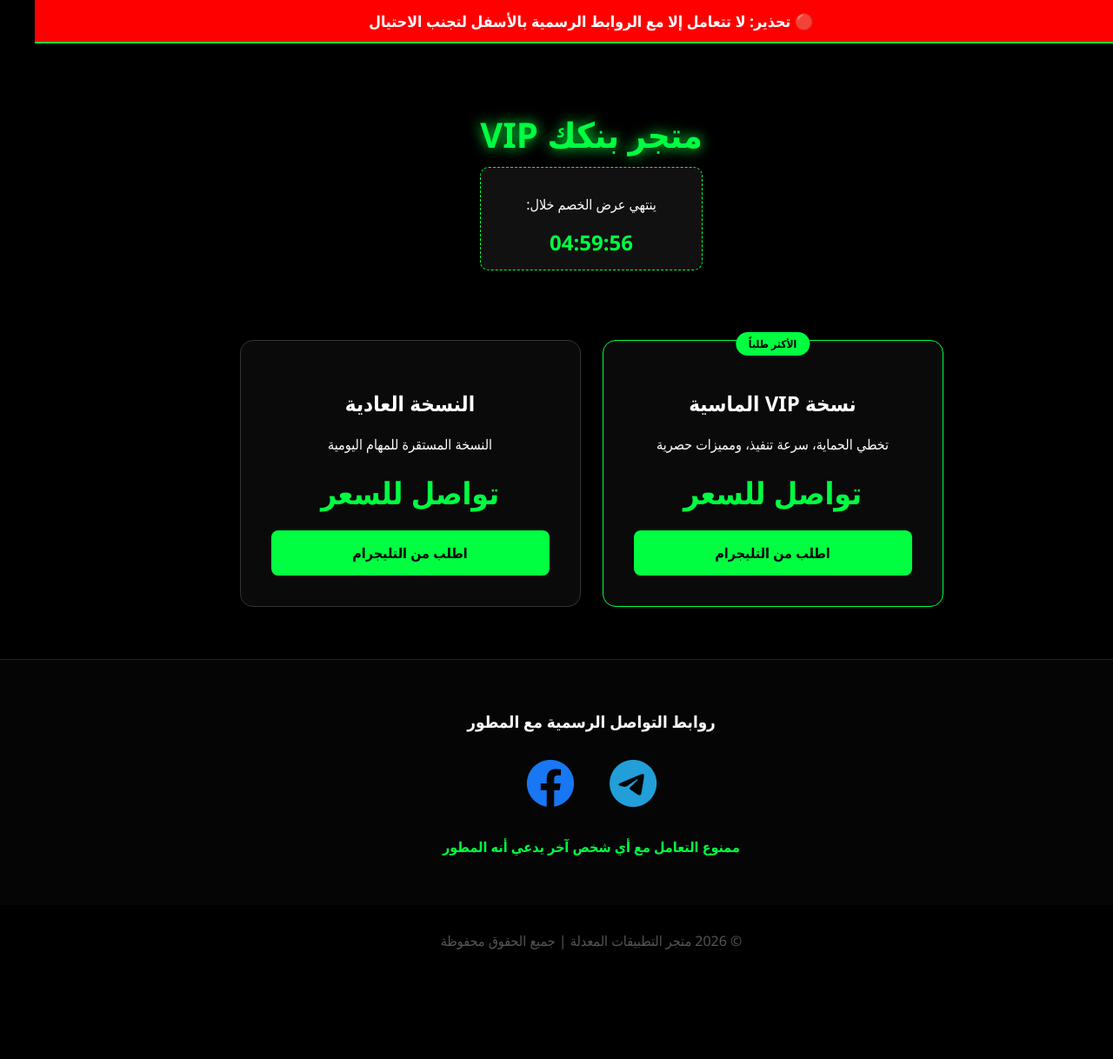
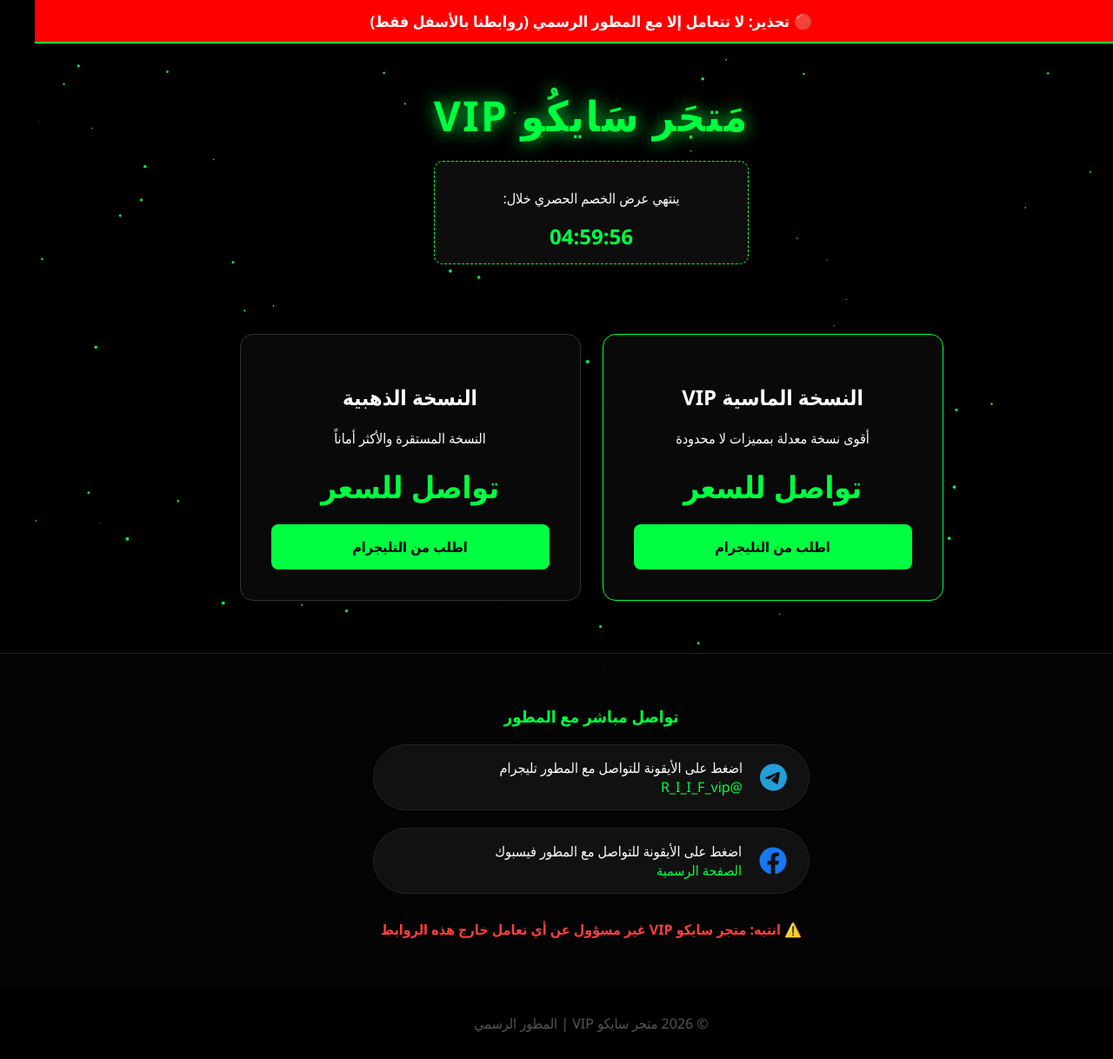
Before and after one commit to khaldhsam179-cell/-, a plain HTML site: page index.html in a window 1280 px wide. Shown: the top 1218 px of the page at 87% size. Before the commit the page ends 1123 px from the top, so only its background shows below. Drawn offline with Linux system fonts and the light colour scheme.

Commit message:
Update title and styling in index.html

```diff
--- a/index.html
+++ b/index.html
@@ -3,13 +3,13 @@
 <head>
     <meta charset="UTF-8">
     <meta name="viewport" content="width=device-width, initial-scale=1.0">
-    <title>متجر بنكك المعدل | المطور الرسمي</title>
+    <title>متجر سايكو VIP | المطور الرسمي</title>
     <link rel="stylesheet" href="https://cdnjs.cloudflare.com/ajax/libs/font-awesome/6.0.0/css/all.min.css">
     <style>
         :root {
             --neon-green: #00ff41;
             --dark-bg: #000000;
-            --card-bg: #0a0a0a;
+            --card-bg: rgba(10, 10, 10, 0.9);
         }
 
         body {
@@ -21,6 +21,17 @@
             display: flex;
             flex-direction: column;
             align-items: center;
+            overflow-x: hidden;
+        }
+
+        /* خلفية النجوم المتحركة */
+        #canvas {
+            position: fixed;
+            top: 0;
+            left: 0;
+            width: 100%;
+            height: 100%;
+            z-index: -1;
         }
 
         .warning-bar {
@@ -44,18 +55,18 @@
 
         header h1 {
             color: var(--neon-green);
-            font-size: 2.5rem;
-            text-shadow: 0 0 15px var(--neon-green);
-            margin-bottom: 10px;
+            font-size: 3rem;
+            text-shadow: 0 0 20px var(--neon-green);
+            margin: 0;
+            letter-spacing: 2px;
         }
 
-        /* مؤقت العرض */
         .countdown-container {
-            background: #111;
+            background: rgba(17, 17, 17, 0.8);
             border: 1px dashed var(--neon-green);
             padding: 15px;
             border-radius: 10px;
-            margin-bottom: 30px;
+            margin-top: 20px;
         }
 
         #timer {
@@ -71,6 +82,7 @@
             gap: 25px;
             max-width: 1100px;
             width: 90%;
+            margin-top: 30px;
         }
 
         .card {
@@ -81,12 +93,12 @@
             width: 320px;
             text-align: center;
             transition: 0.4s;
-            position: relative;
+            backdrop-filter: blur(5px);
         }
 
         .card:hover {
             border-color: var(--neon-green);
-            box-shadow: 0 0 25px rgba(0, 255, 65, 0.3);
+            box-shadow: 0 0 30px rgba(0, 255, 65, 0.4);
             transform: translateY(-10px);
         }
 
@@ -109,89 +121,116 @@
             transition: 0.3s;
         }
 
-        .btn:hover {
-            background-color: white;
-            box-shadow: 0 0 15px white;
-        }
-
         .social-section {
             margin-top: 60px;
             text-align: center;
-            background: #050505;
+            background: rgba(5, 5, 5, 0.9);
             padding: 40px;
             width: 100%;
             border-top: 1px solid #222;
         }
 
-        .social-icons {
+        .contact-box {
             display: flex;
-            justify-content: center;
-            gap: 40px;
+            flex-direction: column;
+            align-items: center;
+            gap: 20px;
             margin-top: 20px;
         }
 
-        .icon-link {
-            font-size: 3.5rem;
+        .contact-item {
+            display: flex;
+            align-items: center;
+            background: #111;
+            padding: 15px 25px;
+            border-radius: 50px;
+            text-decoration: none;
+            color: white;
+            width: 100%;
+            max-width: 450px;
+            border: 1px solid #222;
             transition: 0.3s;
         }
 
+        .contact-item:hover {
+            border-color: var(--neon-green);
+            background: #001a05;
+        }
+
+        .contact-item i { font-size: 2rem; margin-left: 20px; }
+
+        .contact-text { text-align: right; font-size: 1rem; }
+
         .fa-telegram { color: #229ED9; }
         .fa-facebook { color: #1877F2; }
-
-        .icon-link:hover { transform: scale(1.2); }
 
         footer { padding: 30px; color: #555; }
     </style>
 </head>
 <body>
 
+    <canvas id="canvas"></canvas>
+
     <div class="warning-bar">
-        🔴 تحذير: لا تتعامل إلا مع الروابط الرسمية بالأسفل لتجنب الاحتيال
+        🔴 تحذير: لا تتعامل إلا مع المطور الرسمي (روابطنا بالأسفل فقط)
     </div>
 
     <header>
-        <h1>متجر بنكك VIP</h1>
+        <h1>مَتجَر سَايكُو VIP</h1>
         <div class="countdown-container">
-            <p>ينتهي عرض الخصم خلال:</p>
+            <p>ينتهي عرض الخصم الحصري خلال:</p>
             <div id="timer">05:00:00</div>
         </div>
     </header>
 
     <div class="container">
         <div class="card" style="border-color: var(--neon-green);">
-            <div style="position:absolute; top:-10px; left:50%; transform:translateX(-50%); background:var(--neon-green); color:black; padding:5px 15px; font-size:12px; font-weight:bold; border-radius:20px;">الأكثر طلباً</div>
-            <h2>نسخة VIP الماسية</h2>
-            <p>تخطي الحماية، سرعة تنفيذ، ومميزات حصرية</p>
+            <h2>النسخة الماسية VIP</h2>
+            <p>أقوى نسخة معدلة بمميزات لا محدودة</p>
             <span class="price">تواصل للسعر</span>
             <a href="https://T.me/R_I_I_F_vip" class="btn">اطلب من التليجرام</a>
         </div>
 
         <div class="card">
-            <h2>النسخة العادية</h2>
-            <p>النسخة المستقرة للمهام اليومية</p>
+            <h2>النسخة الذهبية</h2>
+            <p>النسخة المستقرة والأكثر أماناً</p>
             <span class="price">تواصل للسعر</span>
             <a href="https://T.me/R_I_I_F_vip" class="btn">اطلب من التليجرام</a>
         </div>
     </div>
 
     <div class="social-section">
-        <h3>روابط التواصل الرسمية مع المطور</h3>
-        <div class="social-icons">
-            <a href="https://T.me/R_I_I_F_vip" class="icon-link" title="تليجرام"><i class="fab fa-telegram"></i></a>
-            <a href="https://www.facebook.com/profile.php?id=61562677576193" class="icon-link" title="فيسبوك"><i class="fab fa-facebook"></i></a>
+        <h3 style="color: var(--neon-green);">تواصل مباشر مع المطور</h3>
+        <div class="contact-box">
+
+            <a href="https://T.me/R_I_I_F_vip" class="contact-item">
+                <i class="fab fa-telegram"></i>
+                <div class="contact-text">
+                    اضغط على الأيقونة للتواصل مع المطور تليجرام
+                    <span style="display:block; color:var(--neon-green);">@R_I_I_F_vip</span>
+                </div>
+            </a>
+
+            <a href="https://www.facebook.com/profile.php?id=61562677576193" class="contact-item">
+                <i class="fab fa-facebook"></i>
+                <div class="contact-text">
+                    اضغط على الأيقونة للتواصل مع المطور فيسبوك
+                    <span style="display:block; color:var(--neon-green);">الصفحة الرسمية</span>
+                </div>
+            </a>
+
         </div>
-        <p style="margin-top: 25px; color: var(--neon-green); font-weight: bold;">ممنوع التعامل مع أي شخص آخر يدعي أنه المطور</p>
+        <p style="margin-top: 30px; color: #ff3e3e; font-weight: bold;">⚠️ انتبه: متجر سايكو VIP غير مسؤول عن أي تعامل خارج هذه الروابط</p>
     </div>
 
     <footer>
-        &copy; 2026 متجر التطبيقات المعدلة | جميع الحقوق محفوظة
+        &copy; 2026 متجر سايكو VIP | المطور الرسمي
     </footer>
 
     <script>
-        // كود مؤقت العد التنازلي البسيط
-        let time = 18000; // 5 ساعات بالثواني
+        // كود مؤقت العد التنازلي
+        let time = 18000;
         const timerElement = document.getElementById('timer');
-
         setInterval(() => {
             let hours = Math.floor(time / 3600);
             let minutes = Math.floor((time % 3600) / 60);
@@ -199,7 +238,27 @@
             timerElement.innerHTML = `${hours < 10 ? '0' : ''}${hours}:${minutes < 10 ? '0' : ''}${minutes}:${seconds < 10 ? '0' : ''}${seconds}`;
             if (time > 0) time--;
         }, 1000);
+
+        // كود خلفية النجوم (Matrix effect lite)
+        const canvas = document.getElementById('canvas');
+        const ctx = canvas.getContext('2d');
+        canvas.width = window.innerWidth;
+        canvas.height = window.innerHeight;
+        const stars = [];
+        for(let i=0; i<100; i++) stars.push({x: Math.random()*canvas.width, y: Math.random()*canvas.height, size: Math.random()*2, speed: Math.random()*0.5});
+        function animate() {
+            ctx.clearRect(0, 0, canvas.width, canvas.height);
+            ctx.fillStyle = '#00ff41';
+            stars.forEach(s => {
+                ctx.beginPath();
+                ctx.arc(s.x, s.y, s.size, 0, Math.PI*2);
+                ctx.fill();
+                s.y += s.speed;
+                if(s.y > canvas.height) s.y = 0;
+            });
+            requestAnimationFrame(animate);
+        }
+        animate();
     </script>
-
 </body>
 </html>
```
